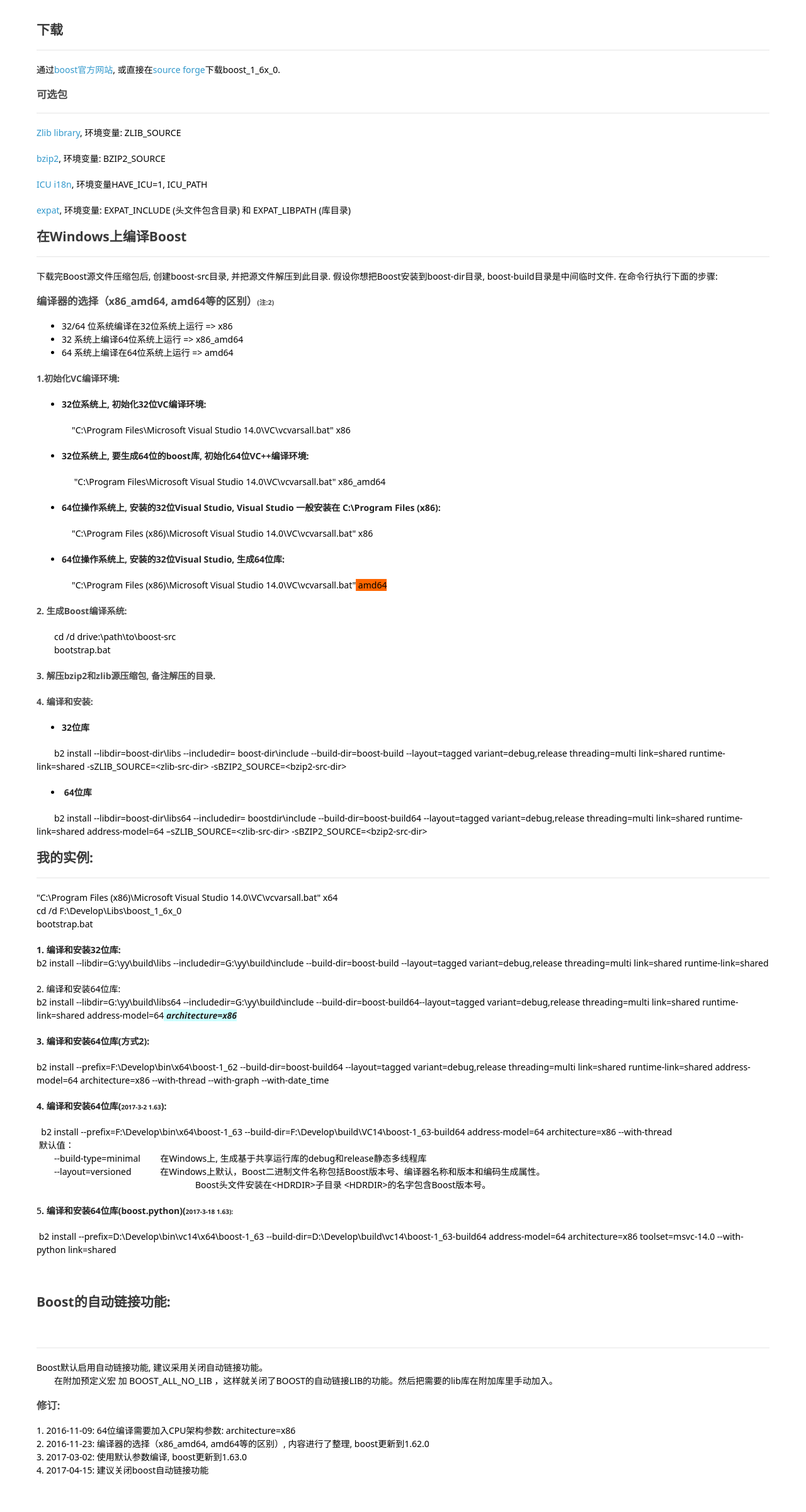
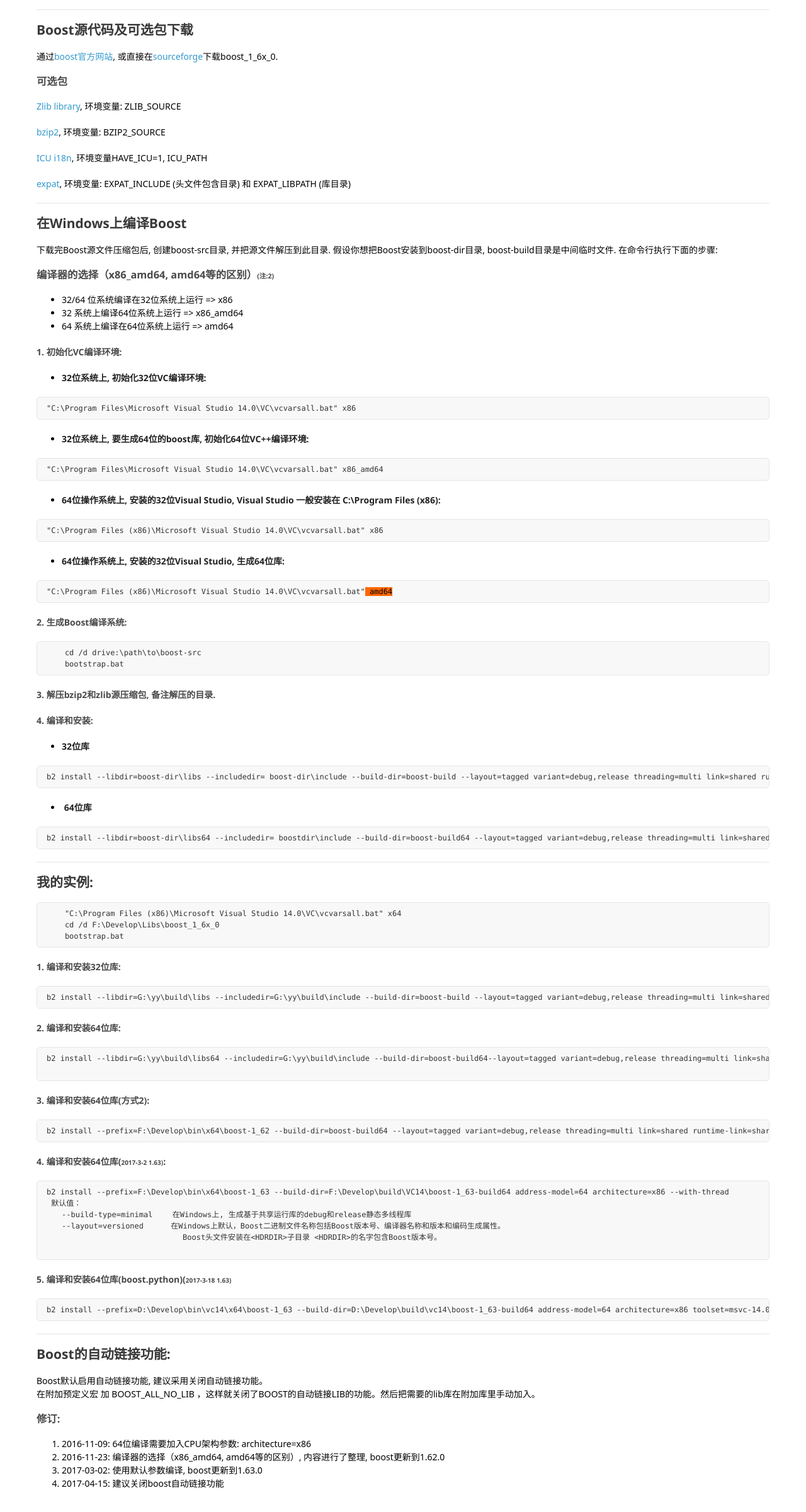
Before and after one commit to yaoyu/yaoyu.github.io, a plain HTML site: page boost1_6_win7_vs2015.html in a window 1280 px wide. Shown: the part 94-2494 px from the top of the page at 63% size. Drawn offline with Linux system fonts and the light colour scheme; a web font is replaced by a local one.

Commit message:
boost1_6_win7_vs2015.html

```diff
--- a/boost1_6_win7_vs2015.html
+++ b/boost1_6_win7_vs2015.html
@@ -4,81 +4,103 @@
 <head>
     <meta charset="utf-8" />
     <title>Boost1.6x+win7+VC2015编译</title>
-    <link rel="stylesheet" href="stylesheets/styles_yy.css"
+    <link rel="stylesheet" href="stylesheets/styles_yy.css" />
 </head>
 <body>
     <h1>Boost1.6x+win7+VC2015编译</h1>
-    <br />
+    <hr>
 
-    <h2>下载</h2>
+    <h2>Boost源代码及可选包下载</h2>
+    <p>通过<a href="http://www.boost.org/">boost官方网站</a>, 或直接在<a href="https://sourceforge.net/projects/boost/files/boost/">sourceforge</a>下载boost_1_6x_0.</p>
+
+    <h3>可选包</h3>
+    <p><a href="http://www.zlib.net/">Zlib library</a>, 环境变量: ZLIB_SOURCE</p>
+    <p><a href="http://www.bzip.org/downloads.html">bzip2</a>, 环境变量: BZIP2_SOURCE</p>
+    <p><a href="http://www.icu-project.%20org/download">ICU i18n</a>, 环境变量HAVE_ICU=1, ICU_PATH</p>
+    <p><a href="https://sourceforge.net/projects/expat">expat</a>, 环境变量: EXPAT_INCLUDE (头文件包含目录) 和 EXPAT_LIBPATH (库目录)</p>
+
     <hr>
-    <p>通过<a href="http://www.boost.org/" target="_blank">boost官方网站</a>,&nbsp;或直接在<a href="https://sourceforge.net/projects/boost/files/boost/1.61.0/" target="_blank">source forge</a>下载boost_1_6x_0.&nbsp;</span></p>
-    <h3>可选包</h3>
-    <hr>
-    <p><a href="http://www.zlib.net/" target="_blank">Zlib library</a>, 环境变量: ZLIB_SOURCE</span></p>
-    <p><a href="http://www.bzip.org/downloads.html" target="_blank">bzip2</a>, 环境变量: BZIP2_SOURCE</span></p>
-    <p><a href="http://www.icu-project.%20org/download" target="_blank">ICU i18n</a>, 环境变量HAVE_ICU=1, ICU_PATH</span></p>
-    <p><a href="https://sourceforge.net/projects/expat" target="_blank">expat</a>, 环境变量: EXPAT_INCLUDE (头文件包含目录) 和 EXPAT_LIBPATH (库目录)</span></p>
     <h2>在Windows上编译Boost</h2>
-    <hr>
-    <p>下载完Boost源文件压缩包后, 创建boost-src目录, 并把源文件解压到此目录. 假设你想把Boost安装到boost-dir目录, boost-build目录是中间临时文件. 在命令行执行下面的步骤:</span></p>
+    <p>下载完Boost源文件压缩包后, 创建boost-src目录, 并把源文件解压到此目录. 假设你想把Boost安装到boost-dir目录, boost-build目录是中间临时文件. 在命令行执行下面的步骤:</p>
     <h3>编译器的选择（x86_amd64, amd64等的区别）<span style="font-size: 8pt;">(注:2)</span></h3>
     <ul>
-        <li>32/64 位系统编译在32位系统上运行 =&gt; x86</span></li>
-        <li>32 系统上编译64位系统上运行 =&gt; x86_amd64</span></li>
-        <li>64 系统上编译在64位系统上运行 =&gt; amd64</span></li>
+        <li>32/64 位系统编译在32位系统上运行 =&gt; x86</li>
+        <li>32 系统上编译64位系统上运行 =&gt; x86_amd64</li>
+        <li>64 系统上编译在64位系统上运行 =&gt; amd64</li>
     </ul>
-    <h4>1.初始化VC编译环境:</h4>
+    <h4>1. 初始化VC编译环境:</h4>
     <ul>
-        <li><strong>32位系统上, 初始化32位VC编译环境:</span></strong></li>
+        <li><strong>32位系统上, 初始化32位VC编译环境:</strong></li>
     </ul>
-    <p>　　　　"C:\Program Files\Microsoft Visual Studio 14.0\VC\vcvarsall.bat" x86</span></p>
+    <pre>"C:\Program Files\Microsoft Visual Studio 14.0\VC\vcvarsall.bat" x86</pre>
     <ul>
-        <li><strong>32位系统上, 要生成64位的boost库, 初始化64位VC++编译环境:</span></strong></li>
+        <li><strong>32位系统上, 要生成64位的boost库, 初始化64位VC++编译环境:</strong></li>
     </ul>
-    <p>&nbsp;　　　　"C:\Program Files\Microsoft Visual Studio 14.0\VC\vcvarsall.bat" x86_amd64</span></p>
+    <pre>"C:\Program Files\Microsoft Visual Studio 14.0\VC\vcvarsall.bat" x86_amd64</pre>
     <ul>
-        <li><strong>64位操作系统上, 安装的32位Visual Studio, Visual Studio 一般安装在 C:\Program Files (x86):</span></strong></li>
+        <li><strong>64位操作系统上, 安装的32位Visual Studio, Visual Studio 一般安装在 C:\Program Files (x86):</strong></li>
     </ul>
-    <p>　　　　"C:\Program Files (x86)\Microsoft Visual Studio 14.0\VC\vcvarsall.bat" x86</span></p>
+    <pre>"C:\Program Files (x86)\Microsoft Visual Studio 14.0\VC\vcvarsall.bat" x86</pre>
     <ul>
-        <li><strong>64位操作系统上, 安装的32位Visual Studio, 生成64位库:</span></strong></li>
+        <li><strong>64位操作系统上, 安装的32位Visual Studio, 生成64位库:</strong></li>
     </ul>
-    <p>　　　　"C:\Program Files (x86)\Microsoft Visual Studio 14.0\VC\vcvarsall.bat"<span style="color: #000000; background-color: #ff6600;"> amd64</span></span></p>
+    <pre>"C:\Program Files (x86)\Microsoft Visual Studio 14.0\VC\vcvarsall.bat"<span style="color: #000000; background-color: #ff6600;"> amd64</span></pre>
     <h4>2. 生成Boost编译系统:</h4>
-    <p>　　cd /d drive:\path\to\boost-src</span><br>　　bootstrap.bat</span></p>
+    <pre>
+    cd /d drive:\path\to\boost-src
+    bootstrap.bat
+</pre>
     <h4>3. 解压bzip2和zlib源压缩包, 备注解压的目录.</h4>
     <h4>4. 编译和安装:</h4>
     <ul>
         <li><strong>32位库</strong></li>
     </ul>
-    <p>　　b2 install --libdir=boost-dir\libs --includedir= boost-dir\include --build-dir=boost-build --layout=tagged variant=debug,release threading=multi link=shared runtime-link=shared -sZLIB_SOURCE=&lt;zlib-src-dir&gt; -sBZIP2_SOURCE=&lt;bzip2-src-dir&gt;</span></p>
+    <pre>b2 install --libdir=boost-dir\libs --includedir= boost-dir\include --build-dir=boost-build --layout=tagged variant=debug,release threading=multi link=shared runtime-link=shared -sZLIB_SOURCE=&lt;zlib-src-dir&gt; -sBZIP2_SOURCE=&lt;bzip2-src-dir&gt;</pre>
     <ul>
         <li><strong>&nbsp;64位库</strong></li>
     </ul>
-    <p>　　b2 install --libdir=boost-dir\libs64 --includedir= boostdir\include --build-dir=boost-build64 --layout=tagged variant=debug,release threading=multi link=shared runtime-link=shared address-model=64 –sZLIB_SOURCE=&lt;zlib-src-dir&gt; -sBZIP2_SOURCE=&lt;bzip2-src-dir&gt;</span></p>
+    <pre>b2 install --libdir=boost-dir\libs64 --includedir= boostdir\include --build-dir=boost-build64 --layout=tagged variant=debug,release threading=multi link=shared runtime-link=shared address-model=64 –sZLIB_SOURCE=&lt;zlib-src-dir&gt; -sBZIP2_SOURCE=&lt;bzip2-src-dir&gt;</pre>
+
+    <hr>
     <h2>我的实例:</h2>
+    <pre>
+    "C:\Program Files (x86)\Microsoft Visual Studio 14.0\VC\vcvarsall.bat" x64
+    cd /d F:\Develop\Libs\boost_1_6x_0
+    bootstrap.bat
+</pre>
+
+    <h4>1. 编译和安装32位库:</h4>
+    <pre>b2 install --libdir=G:\yy\build\libs --includedir=G:\yy\build\include --build-dir=boost-build --layout=tagged variant=debug,release threading=multi link=shared runtime-link=shared
+</pre>
+
+    <h4>2. 编译和安装64位库:</h4>
+    <pre>b2 install --libdir=G:\yy\build\libs64 --includedir=G:\yy\build\include --build-dir=boost-build64--layout=tagged variant=debug,release threading=multi link=shared runtime-link=shared address-model=64<span style="background-color: #ccffff; color: #ff0000;"><strong><em> architecture=x86 <br></em></strong>
+</pre>
+
+    <h4>3. 编译和安装64位库(方式2):</h4>
+    <pre>b2 install --prefix=F:\Develop\bin\x64\boost-1_62 --build-dir=boost-build64 --layout=tagged variant=debug,release threading=multi link=shared runtime-link=shared address-model=64 architecture=x86 --with-thread --with-graph --with-date_time
+</pre>
+
+    <h4>4. 编译和安装64位库(<span style="font-size: 10px;">2017-3-2 1.63)</span>:</h4>
+    <pre>b2 install --prefix=F:\Develop\bin\x64\boost-1_63 --build-dir=F:\Develop\build\VC14\boost-1_63-build64 address-model=64 architecture=x86 --with-thread <br>&nbsp;默认值：<br>　　--build-type=minimal 　　在Windows上, 生成基于共享运行库的debug和release静态多线程库<br>　　--layout=versioned　　　 在Windows上默认，Boost二进制文件名称包括Boost版本号、编译器名称和版本和编码生成属性。<br>　　　　　　　　　　　　　　　　　　Boost头文件安装在&lt;HDRDIR&gt;子目录 &lt;HDRDIR&gt;的名字包含Boost版本号。 <br>
+</pre>
+
+    <h4>5. 编译和安装64位库(boost.python)(<span style="font-size: 10px;">2017-3-18 1.63)</span></h4>
+    <pre>b2 install --prefix=D:\Develop\bin\vc14\x64\boost-1_63 --build-dir=D:\Develop\build\vc14\boost-1_63-build64 address-model=64 architecture=x86 toolset=msvc-14.0 --with-python link=shared
+</pre>
+
     <hr>
-    <p>"C:\Program Files (x86)\Microsoft Visual Studio 14.0\VC\vcvarsall.bat" x64</span><br>cd /d F:\Develop\Libs\boost_1_6x_0</span><br>bootstrap.bat</span></p>
-    <p><strong>1. 编译和安装32位库:</span></strong><br>b2 install --libdir=G:\yy\build\libs --includedir=G:\yy\build\include --build-dir=boost-build --layout=tagged variant=debug,release threading=multi link=shared runtime-link=shared</span></p>
-    <p>2. 编译和安装64位库:</span><br>b2 install --libdir=G:\yy\build\libs64 --includedir=G:\yy\build\include --build-dir=boost-build64--layout=tagged variant=debug,release threading=multi link=shared runtime-link=shared address-model=64<span style="background-color: #ccffff; color: #ff0000;"><strong><em> architecture=x86 <br></em></strong></span></span></p>
-    <p><strong>3. 编译和安装64位库(方式2):</span></strong></p>
-    <p>b2 install --prefix=F:\Develop\bin\x64\boost-1_62 --build-dir=boost-build64 --layout=tagged variant=debug,release threading=multi link=shared runtime-link=shared address-model=64 architecture=x86 --with-thread --with-graph --with-date_time</span></p>
-    <p><strong>4. 编译和安装64位库(<span style="font-size: 10px;">2017-3-2 1.63</span>):</span></strong></p>
-    <p>&nbsp;&nbsp;b2 install --prefix=F:\Develop\bin\x64\boost-1_63 --build-dir=F:\Develop\build\VC14\boost-1_63-build64 address-model=64 architecture=x86 --with-thread <br>&nbsp;默认值：<br>　　--build-type=minimal 　　在Windows上, 生成基于共享运行库的debug和release静态多线程库<br>　　--layout=</span>versioned　　　 在Windows上默认，Boost二进制文件名称包括Boost版本号、编译器名称和版本和编码生成属性。<br>　　　　　　　　　　　　　　　　　　Boost头文件安装在&lt;HDRDIR&gt;子目录 &lt;HDRDIR&gt;的名字包含Boost版本号。 <br></span></p>
-    <p>5<strong>. 编译和安装64位库(boost.python)(<span style="font-size: 10px;">2017-3-18 1.63):</span></span></strong></span></p>
-    <p>&nbsp;b2 install --prefix=D:\Develop\bin\vc14\x64\boost-1_63 --build-dir=D:\Develop\build\vc14\boost-1_63-build64 address-model=64 architecture=x86 toolset=msvc-14.0 --with-python link=shared</span></p>
-    <p>&nbsp;</p>
     <h2>Boost的自动链接功能:</h2>
-    <p>&nbsp;</p>
-    <hr>
-    <p>Boost默认启用自动链接功能, 建议采用关闭自动链接功能。<br>　　在附加预定义宏 加 BOOST_ALL_NO_LIB ，这样就关闭了BOOST的自动链接LIB的功能。然后把需要的lib库在附加库里手动加入。</span></span></p>
+    <p>Boost默认启用自动链接功能, 建议采用关闭自动链接功能。<br>
+        在附加预定义宏 加 BOOST_ALL_NO_LIB ，这样就关闭了BOOST的自动链接LIB的功能。然后把需要的lib库在附加库里手动加入。</p>
+
     <h3>修订:</h3>
-    <p>1. 2016-11-09: 64位编译需要加入CPU架构参数: architecture=x86</span>
-    <br>2. 2016-11-23: 编译器的选择（x86_amd64, amd64等的区别）, 内容进行了整理, boost更新到1.62.0
-    <br>3. 2017-03-02: </span>使用默认参数编译, boost更新到1.63.0
-    <br>4. 2017-04-15: 建议关闭boost自动链接功能<br></span>
-    </p>
+    <ol>
+        <li>2016-11-09: 64位编译需要加入CPU架构参数: architecture=x86</li>
+        <li>2016-11-23: 编译器的选择（x86_amd64, amd64等的区别）, 内容进行了整理, boost更新到1.62.0</li>
+        <li>2017-03-02: 使用默认参数编译, boost更新到1.63.0</li>
+        <li>2017-04-15: 建议关闭boost自动链接功能</li>
+    </ol>
 
 
 </body>
```
